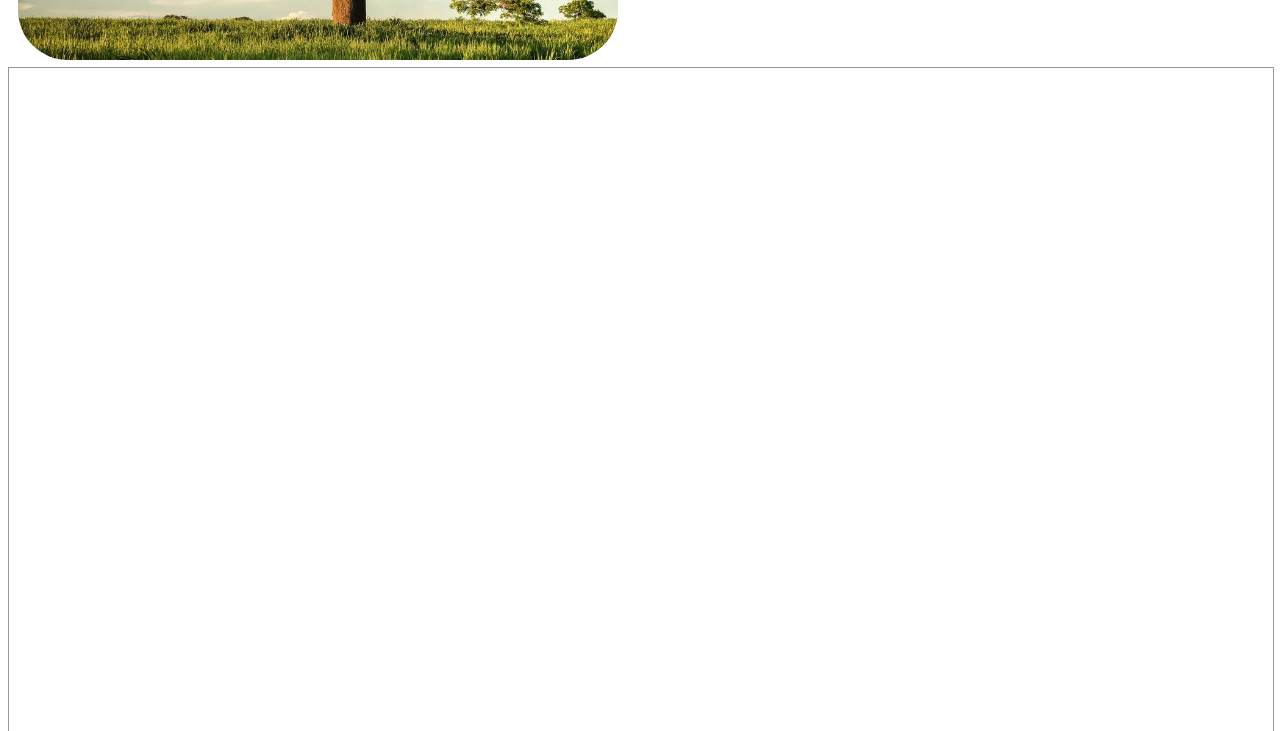
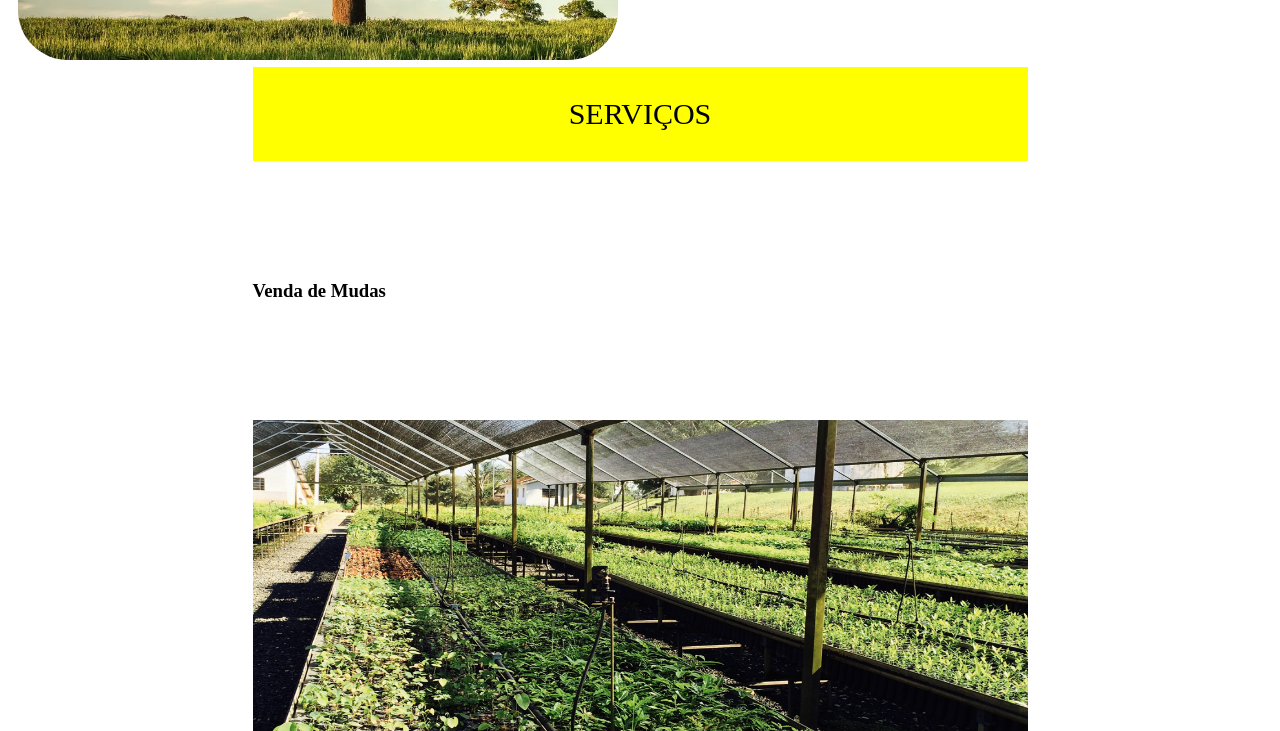
Before and after one commit to alvesambiental/webpage, a plain HTML site: page index.html in a window 1280 px wide. Shown: the part 1169-1900 px from the top of the page. Drawn offline with Linux system fonts and the light colour scheme.

Commit message:
artigos no painel3 serviços

```diff
--- a/index.html
+++ b/index.html
@@ -89,7 +89,7 @@
                 <div class="hidden">
                     <article class="init-hidden">
                         <span class=""></span>
-                        <h3 class="">Venda de Mudas </h3>
+                        <h3 class="tit-mudas">Venda de Mudas </h3>
                         <img src="src/img/mudas.jpg" class="img-mudas">
                         <p>Mudas de espécies silvestres e frutíferas para plantio de forma comercial, reflorestamento ou hobby.</p>
                         <img src="src/img/muda.jpg" class="img-muda">
--- a/src/css/painel3.css
+++ b/src/css/painel3.css
@@ -1,15 +1,16 @@
 
 .painel-3 {
     width: 100%;
-    height: 4800px;    /* 7X PAINEIS DE 750 PX */
-    border: 1px solid #999999;
-    display: flex;
+
     flex-direction: column;
     justify-content: center;
     align-items: center;
 }
 
 .tit-servicos {
+    width: 100%;
+    background-color: yellow;
+    color: black;
     display: flex;
     font-size: 30px;
     justify-content: center;
@@ -28,6 +29,14 @@
 
 .img-mudas {
     height: 450px;
+    padding-right: 100px;
+    padding-top: 100px;
+    border-radius: 50px;
+    width: 100%;
+}
+
+.tit-mudas {
+    justify-items: center;
     padding-right: 100px;
     padding-top: 100px;
     border-radius: 50px;
```
Also changed, not shown: src/css/style.css (line endings or trailing spaces).
